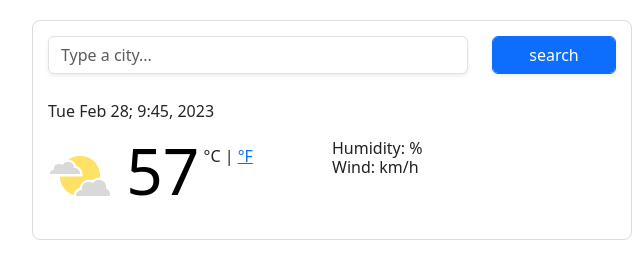
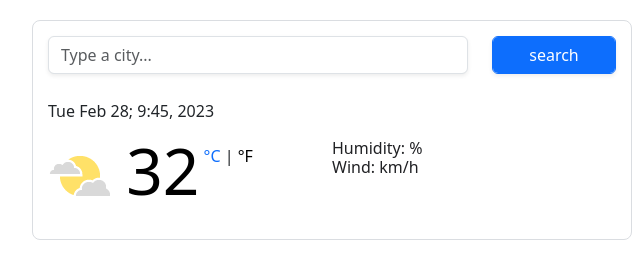
Before and after one commit to NataliaOs/Weather-App-Google-Design, a plain HTML site: page index.html.html in a window 1280 px wide. Both pictures are taken after a click on the link "°F". Shown: the full height of the page, 308-948 px from the left. Drawn offline with nearby package versions, Linux system fonts and the light colour scheme; no server answers.

Commit message:
Made and implemented units/conversion

```diff
--- a/index.html.html
+++ b/index.html.html
@@ -44,12 +44,22 @@
             </ul>
             <div class="row">
                 <div class="col-6">
+                    <div class=" weather-temperature">
 
-                    <img  src="src/img/partly_cloudy.png" id="icon" alt="party_cloudy_icon" class="weather-icon"/>
+                        <img  src="src/img/partly_cloudy.png" id="icon" alt="party_cloudy_icon" class="weather-icon"/>
 
-                    <span class="temperature" id="temperature"></span>
-                    <span class="units"  id="units"> °C | <a href="#" id="fahrenheit-link">°F</a> </span>
-
+                        <span class="temperature" id="temperature">
+                        </span>
+                        <span class="units"  id="units">
+                            <a href="#" id="celsius-link" class="link active">
+                                °C
+                            </a>
+                             |
+                            <a href="#" id="fahrenheit-link" class="link">
+                                °F
+                            </a>
+                        </span>
+                    </div>
 
                 </div>
                 <div class="col-6">
--- a/src/index.js.js
+++ b/src/index.js.js
@@ -7,7 +7,9 @@ function displayTemperature (response){
  let windElement = document.querySelector("#wind");
  let iconElement = document.querySelector("#icon");
 
- temperatureElement.innerHTML = Math.round(response.data.main.temp);
+ celsiusTemperature = response.data.main.temp;
+
+ temperatureElement.innerHTML = Math.round(celsiusTemperature);
  cityElement.innerHTML=response.data.name;
  descriptionElement.innerHTML = response.data.weather[0].description;
  humidityElement.innerHTML = response.data.main.humidity;
@@ -57,17 +59,42 @@ function handleSubmit (event) {
   search(cityInputElement.value);
 
 }
-search ("Kyiv");
+
+let celsiusTemperature = null;
+//завантажуємо celsiusTemp, що дорівнює нулю(рядок 63), потім ми викликаємо search(місто) з рядка 89, що викликає API
+//в рамках функціі displayTemperature (рядок1), та знаходить, що celsiusTemperature = response.data.main.temp (р.10)
+// - шлях до данних в API. Коли ми натискоємо на F, запускається функція displayFahrenheitTemperature(р.74),
+//яка підставляє у формулу нинішнє значення температури у °С(р.77)
+
+
+
 let form = document.querySelector("#search-form");
 form.addEventListener("submit", handleSubmit);
 
 function displayFahrenheitTemperature(event) {
   event.preventDefault();
-  let fahrenheitTemperature = (14*9)/5+32;
   let temperatureElement = document.querySelector("#temperature");
+  //прибираємо клас active з °С та встановлюємо його для °F
+  celsiusLink.classList.remove("active");
+  fahrenheitLink.classList.add("active");
+  let fahrenheitTemperature = (celsiusTemperature * 9) / 5 + 32;
   temperatureElement.innerHTML = Math.round(fahrenheitTemperature);
-
 }
 
+function displayCelsiusTemperature(event) {
+  event.preventDefault();
+  let temperatureElement = document.querySelector("#temperature");
+  //прибираємо клас active з °F та встановлюємо його для °С
+  fahrenheitLink.classList.remove("active");
+  celsiusLink.classList.add("active");
+
+  temperatureElement.innerHTML = Math.round(celsiusTemperature);
+}
 let fahrenheitLink = document.querySelector("#fahrenheit-link");
 fahrenheitLink.addEventListener("click", displayFahrenheitTemperature);
+
+let celsiusLink = document.querySelector("#celsius-link");
+celsiusLink.addEventListener("click", displayCelsiusTemperature);
+
+
+search("Kyiv");
--- a/src/styles.css.css
+++ b/src/styles.css.css
@@ -40,6 +40,10 @@ li {
 .units {
     position: relative;
     top: -33px;
+
+}
+.link {
+    text-decoration: none;
 }
 
 .temperature {
@@ -53,3 +57,11 @@ li {
     font-size: 15px;
     text-transform: capitalize;
 }
+.active {
+    color: black;
+    cursor: default;
+
+}
+.active:hover {
+    text-decoration: none;
+}
```
